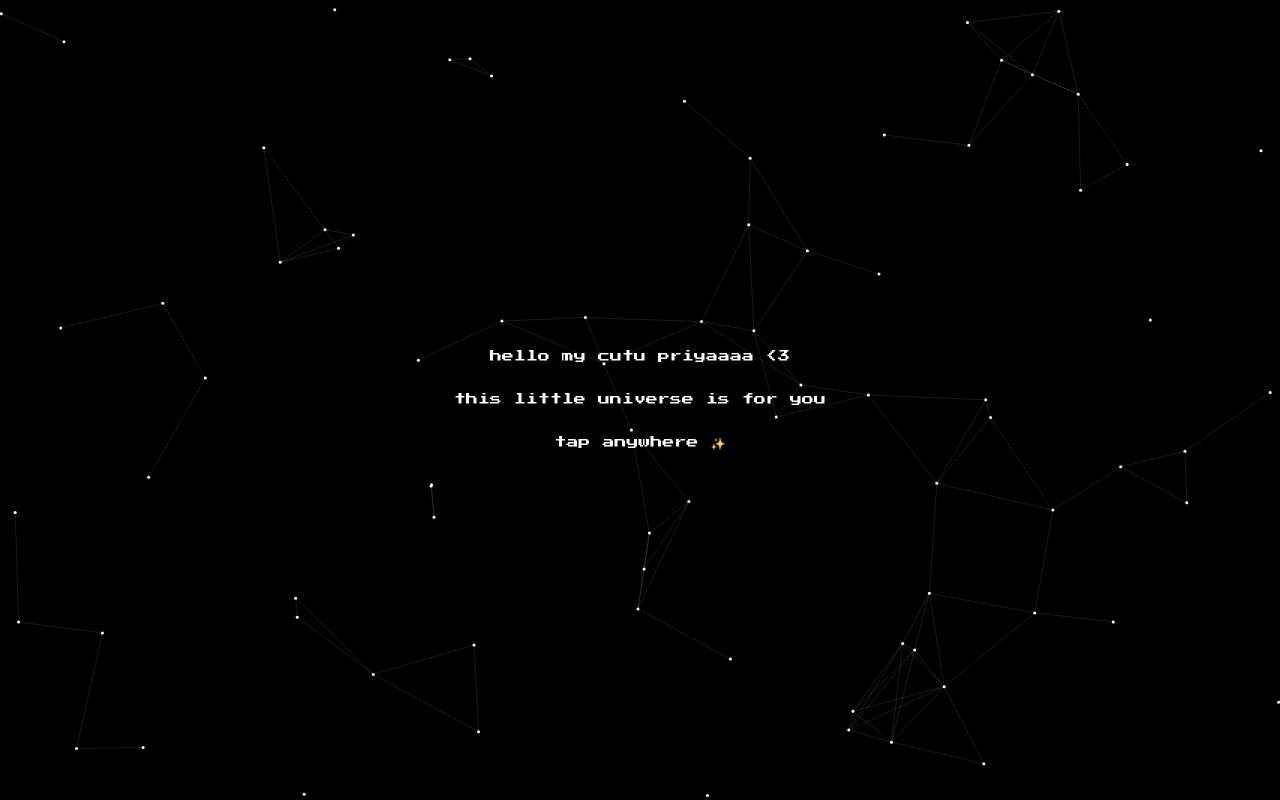
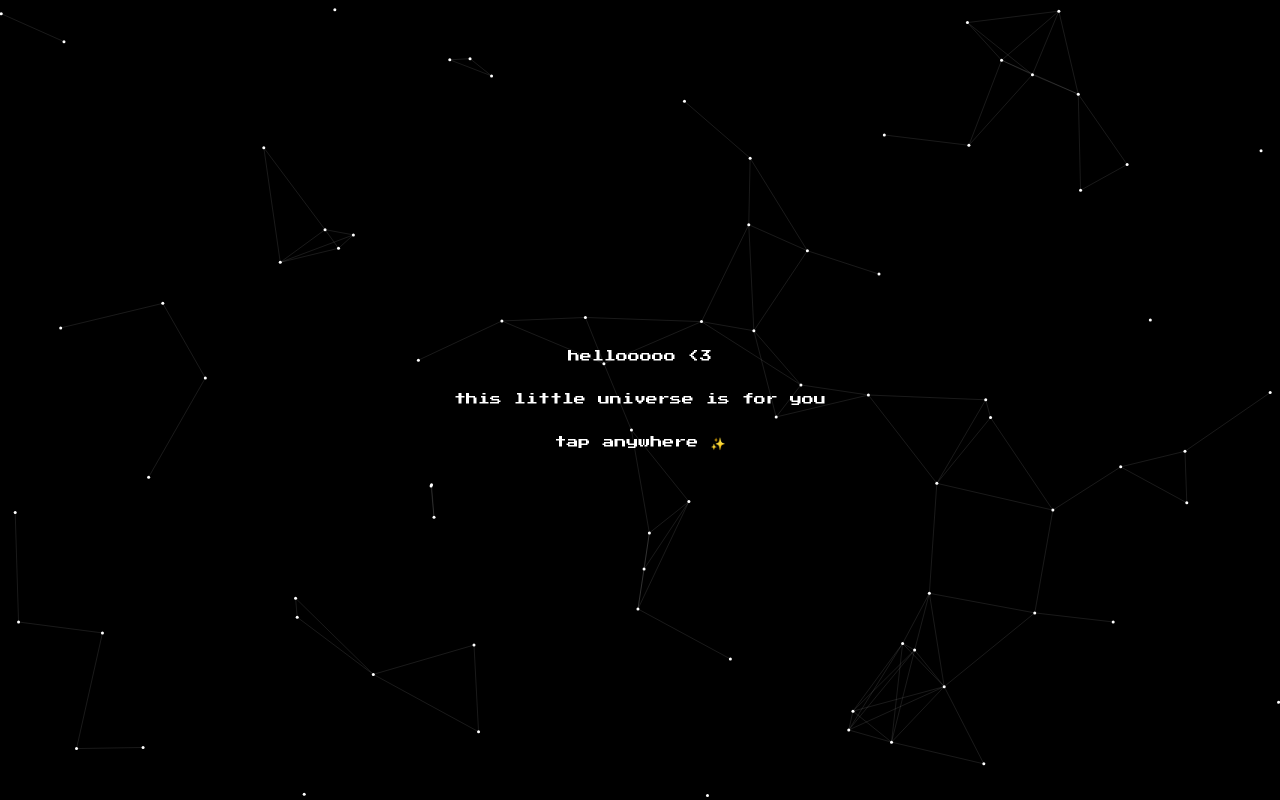
Before and after one commit to isheehehehehe/mood-dice, a plain HTML site: page index.html in a window 1280 px wide. Drawn offline with Linux system fonts and the light colour scheme.

Commit message:
Update index.html

```diff
--- a/index.html
+++ b/index.html
@@ -16,7 +16,7 @@
 <!-- FIRST SCREEN -->
 <div id="intro" class="screen active">
   <p class="intro-text">
-    hello my cutu priyaaaa &lt;3
+    hellooooo &lt;3
     <br><br>
     this little universe is for you
     <br><br>
```
